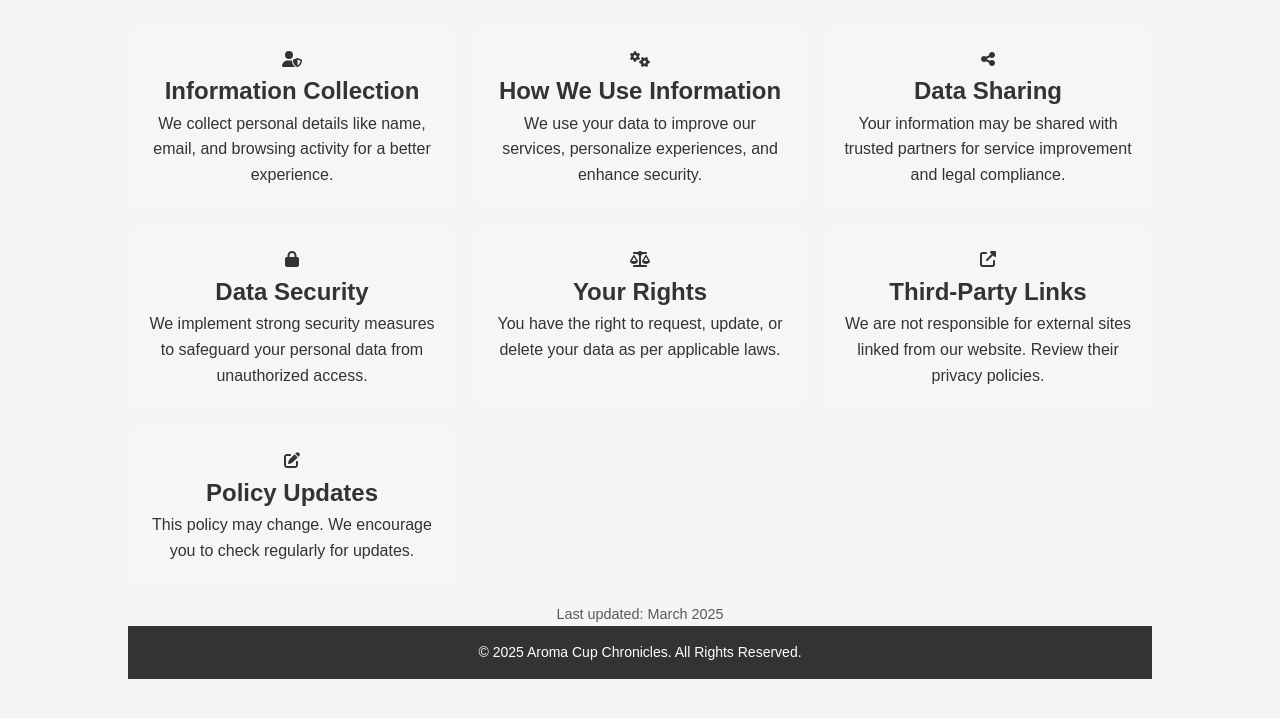
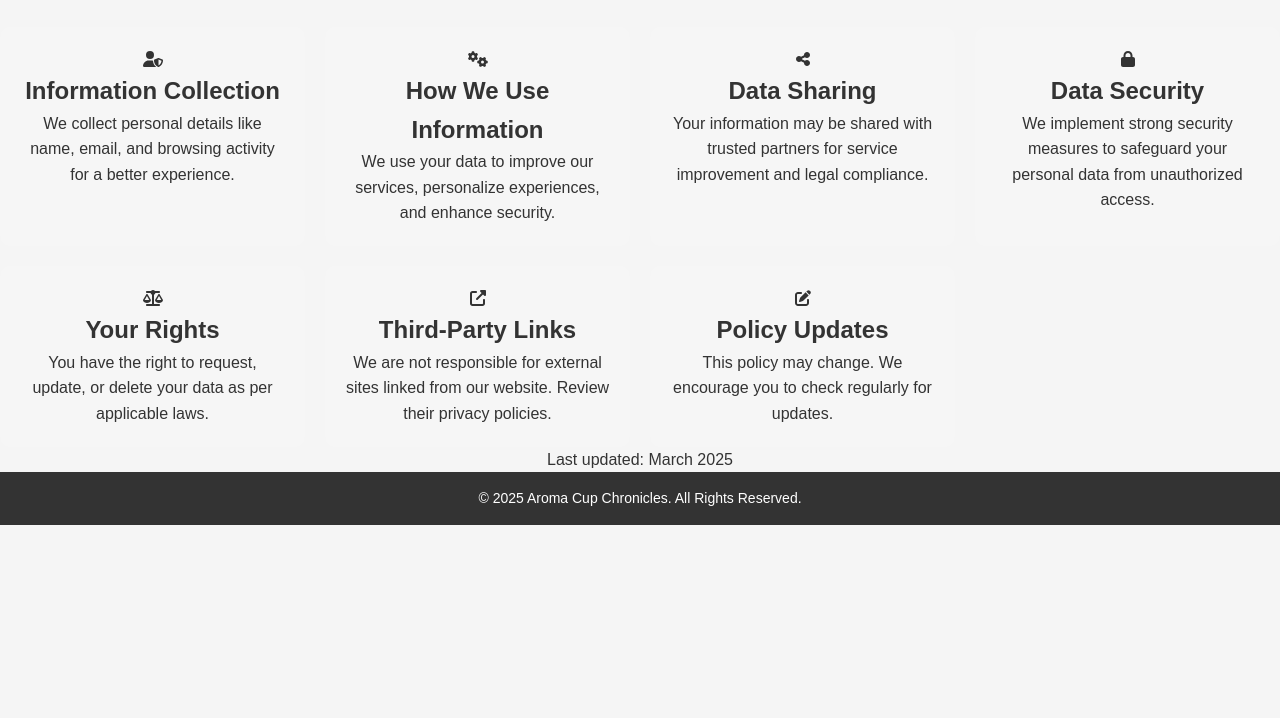
Before and after one commit to shakeel7521951/petal-persepective, a plain HTML site: page privacyPlolicy.html in a window 1280 px wide. Shown: the part 158-876 px from the top of the page. After the commit the page ends 800 px from the top, so only its background shows below. Drawn offline with Linux system fonts and the light colour scheme.

Commit message:
update footer

```diff
--- a/style.css
+++ b/style.css
@@ -804,14 +804,6 @@
     margin-bottom: 30px;
   }
 }
-/* Footer Styling */
-.footer {
-  background: #000; /* Dark background */
-  color: white;
-  text-align: center;
-  padding: 20px 10px;
-  font-size: 1rem;
-}
 
 /* Footer Links */
 .footer-links {
@@ -856,7 +848,7 @@ body {
 /* Privacy Section */
 .privacy-section {
   text-align: center;
-  padding: 50px 10%;
+  padding: 50px 0 0;
 }
 
 /* Title */
@@ -900,17 +892,10 @@ body {
   color: #B56576;
 }
 
-/* Footer */
-.privacy-footer {
-  margin-top: 20px;
-  font-size: 0.9rem;
-  opacity: 0.8;
-}
-
 /* Responsive Design */
 @media (max-width: 768px) {
   .privacy-section {
-    padding: 30px 5%;
+    padding: 30px 5% 0px;
   }
 }
 .back {
@@ -992,7 +977,7 @@ body {
 }
 
 /* Footer */
-footer {
+footer , .footer{
   text-align: center;
   padding: 15px;
   background: #333;
@@ -1069,15 +1054,3 @@ body {
 .terms-card ul {
   padding-left: 20px;
 }
-
-/* Footer */
-footer {
-  text-align: center;
-  padding: 15px;
-  background: #333;
-  color: white;
-  font-size: 14px;
-  position: relative;
-  bottom: 0;
-  width: 100%;
-}
```
Also changed, not shown: privacyPlolicy.html (+4 -4 lines), termsConditions.html (+24 -11 lines).
